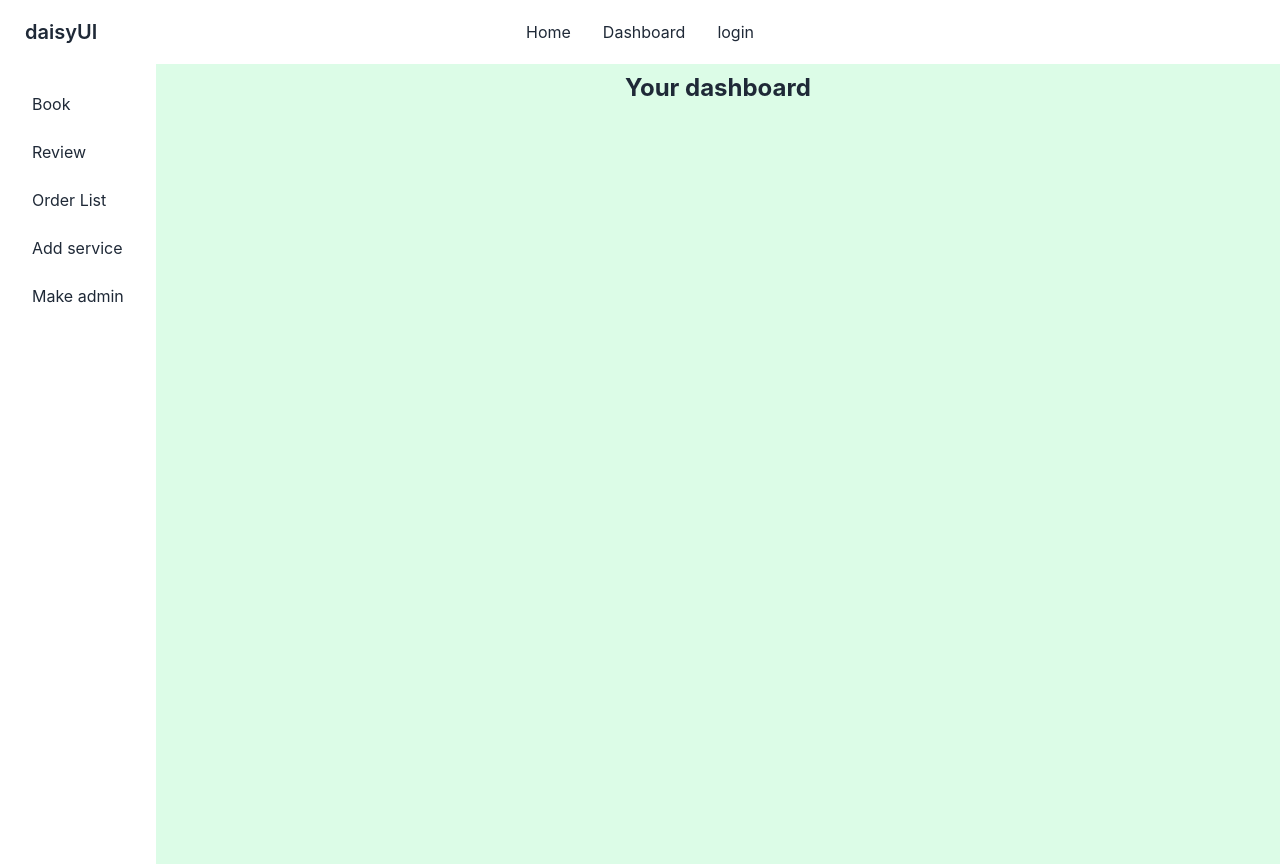
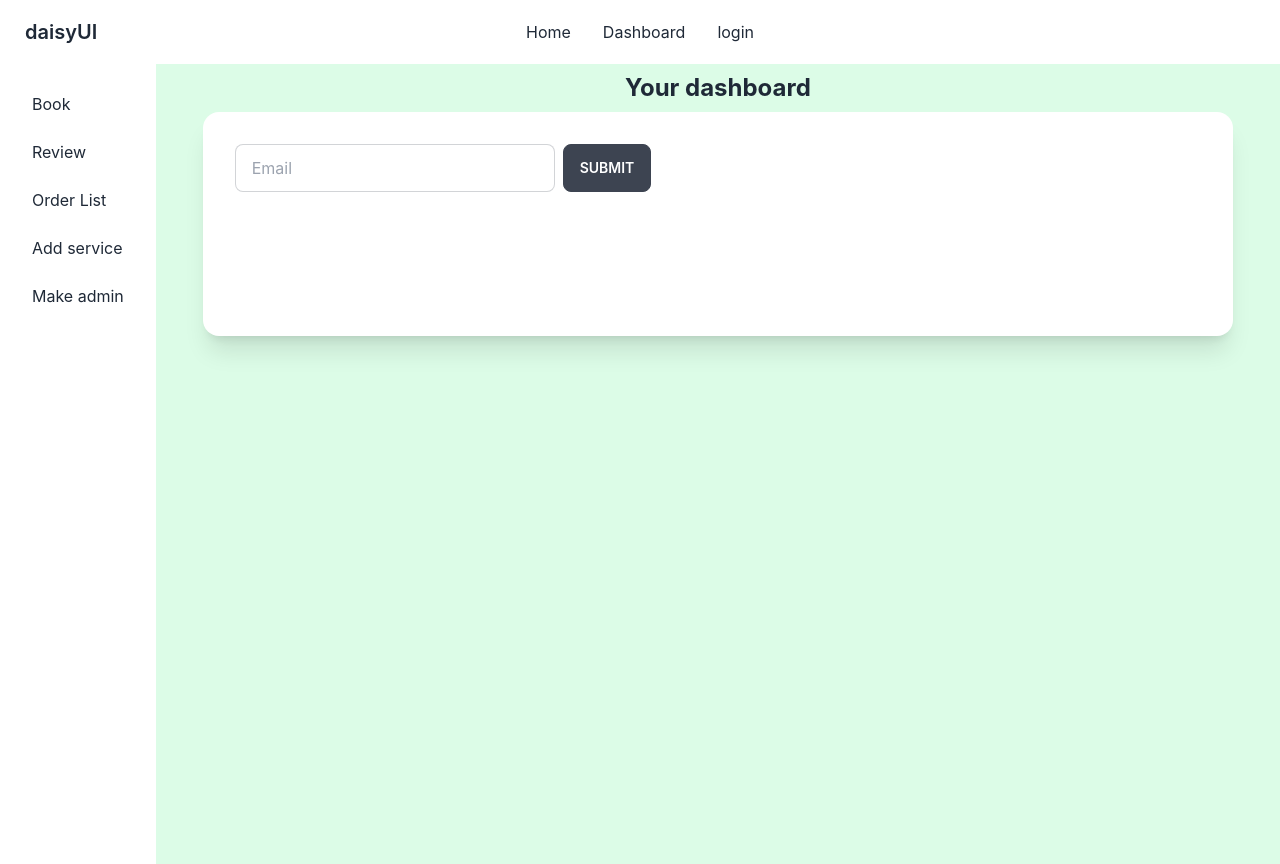
Before and after one commit to bmsani/luxury-living-mma, a React (Create React App) app: page /dashboard/makeAdmin in a window 1280 px wide. Built offline with nearby package versions, Linux system fonts and the light colour scheme.

Commit message:
make admin done

```diff
--- a/src/Pages/Dashboard/MakeAdmin/MakeAdmin.js
+++ b/src/Pages/Dashboard/MakeAdmin/MakeAdmin.js
@@ -1,11 +1,18 @@
-import React from 'react';
+import React from "react";
 
 const MakeAdmin = () => {
-    return (
-        <div>
-
-        </div>
-    );
+  return (
+    <div className="card w-11/12 h-56 bg-base-100 shadow-xl">
+      <div className="flex p-8">
+        <input
+          type="text"
+          placeholder="Email"
+          class="input input-bordered w-full max-w-xs"
+        />
+        <button class="btn ml-2">Submit</button>
+      </div>
+    </div>
+  );
 };
 
 export default MakeAdmin;
```
